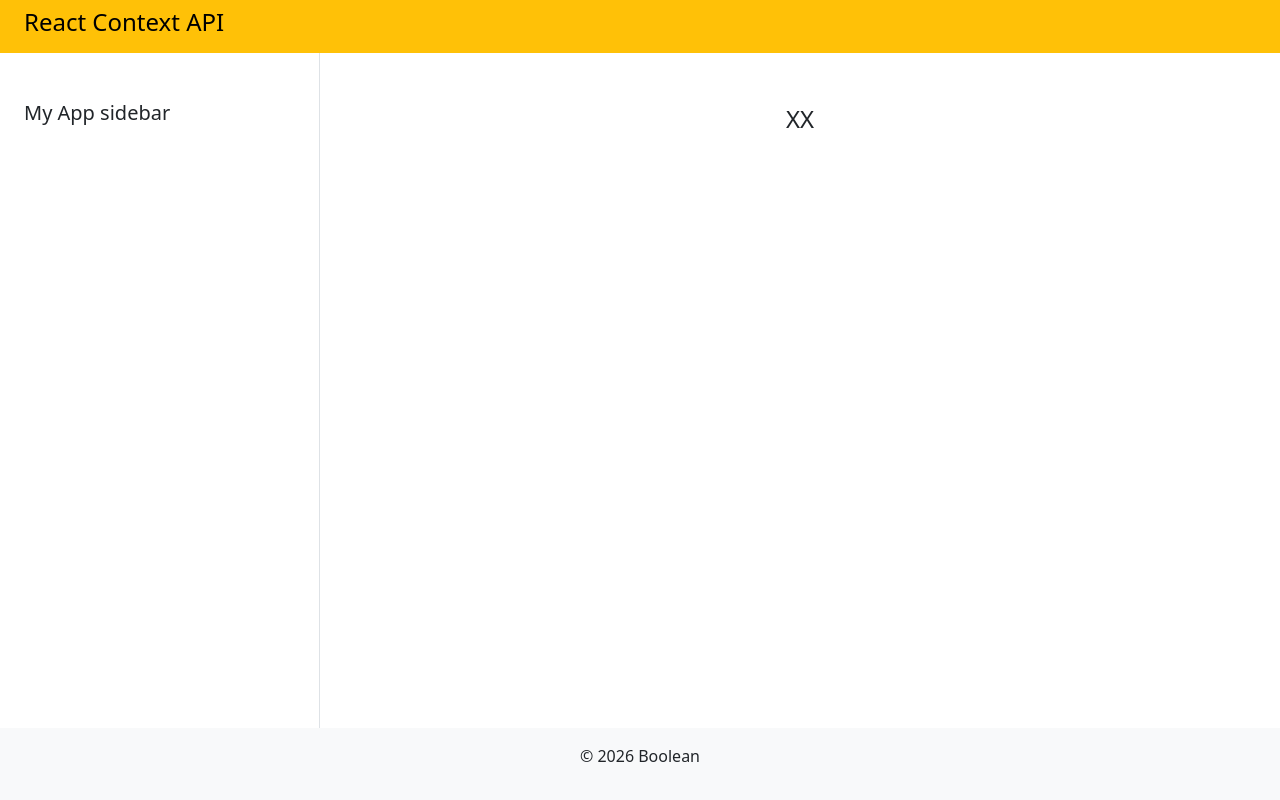
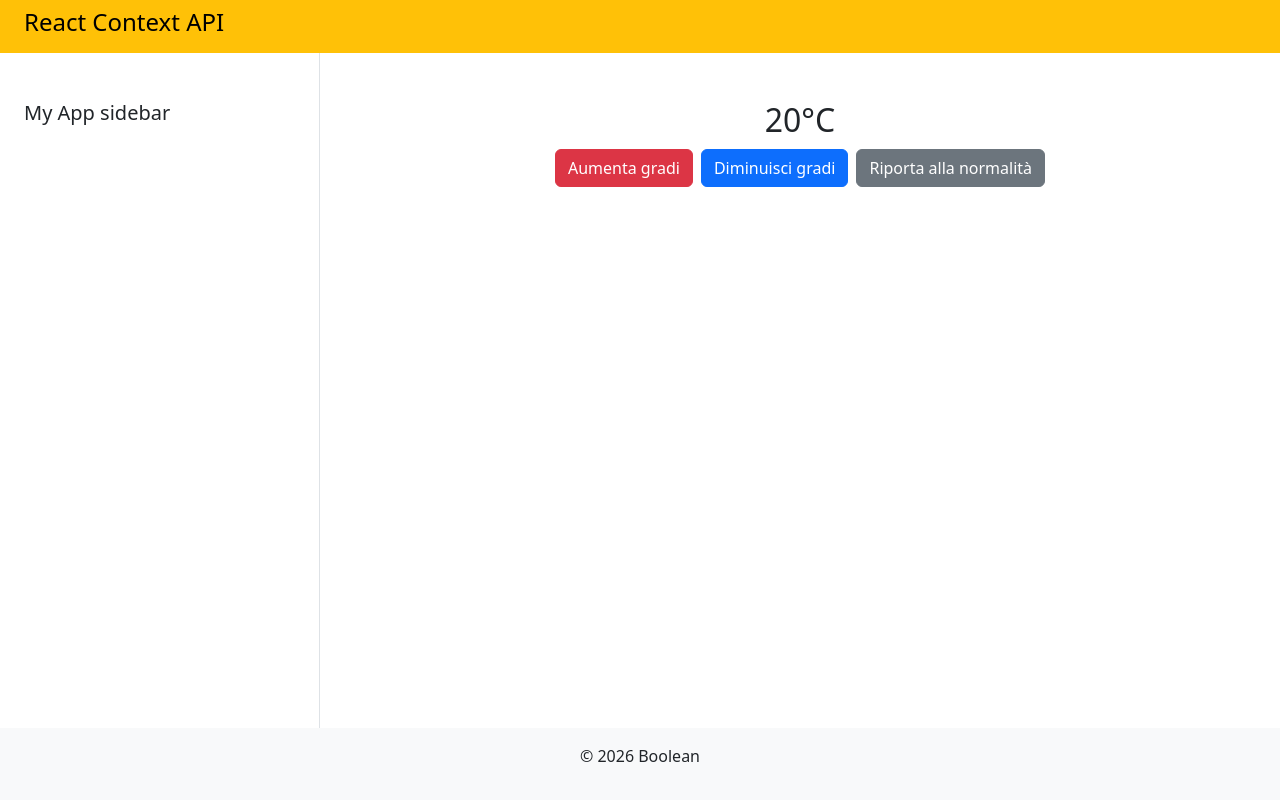
Before and after one commit to ilfosch18-dot/react-context, a React (Vite) app: page / in a window 1280 px wide. Built offline with nearby package versions, Linux system fonts and the light colour scheme.

Commit message:
ho creato il componente sezione ThermostatSection e aggiunto nel MainContent

```diff
--- a/src/components/layout/MainContent.jsx
+++ b/src/components/layout/MainContent.jsx
@@ -1,5 +1,7 @@
+import ThermostatSection from "../sections/ThermostatSection";
+
 export default function MainContent() {
   return (
-    <main className="text-center pt-5 fs-4">XX</main>
+    <main className="text-center pt-5 fs-4"><ThermostatSection /></main>
   )
 }
--- /dev/null
+++ b/src/components/sections/ThermostatSection.jsx
@@ -0,0 +1,34 @@
+import { useState } from "react"
+
+export default function ThermostatSection() {
+    const [gradi, setGradi] = useState(20)
+
+    function handleAumentaGradi() {
+        if(gradi<28){
+            setGradi(actual => actual + 1);
+    }else return;
+    }
+
+    function handleDiminuisciGradi() {
+        if(gradi>16){
+            setGradi(actual => actual - 1);
+    }else return;
+    }
+
+    function reset() {
+        setGradi(20);
+    }
+
+    return (
+    <div>
+<div className="container text-center">
+    <h2>{gradi}°C</h2>
+    <button className="btn btn-danger me-2" onClick={handleAumentaGradi}>Aumenta gradi</button>
+
+    <button className="btn btn-primary me-2" onClick={handleDiminuisciGradi}>Diminuisci gradi</button>
+
+    <button className="btn btn-secondary" onClick={reset}>Riporta alla normalità</button>
+</div>
+    </div>
+    )
+}
```
